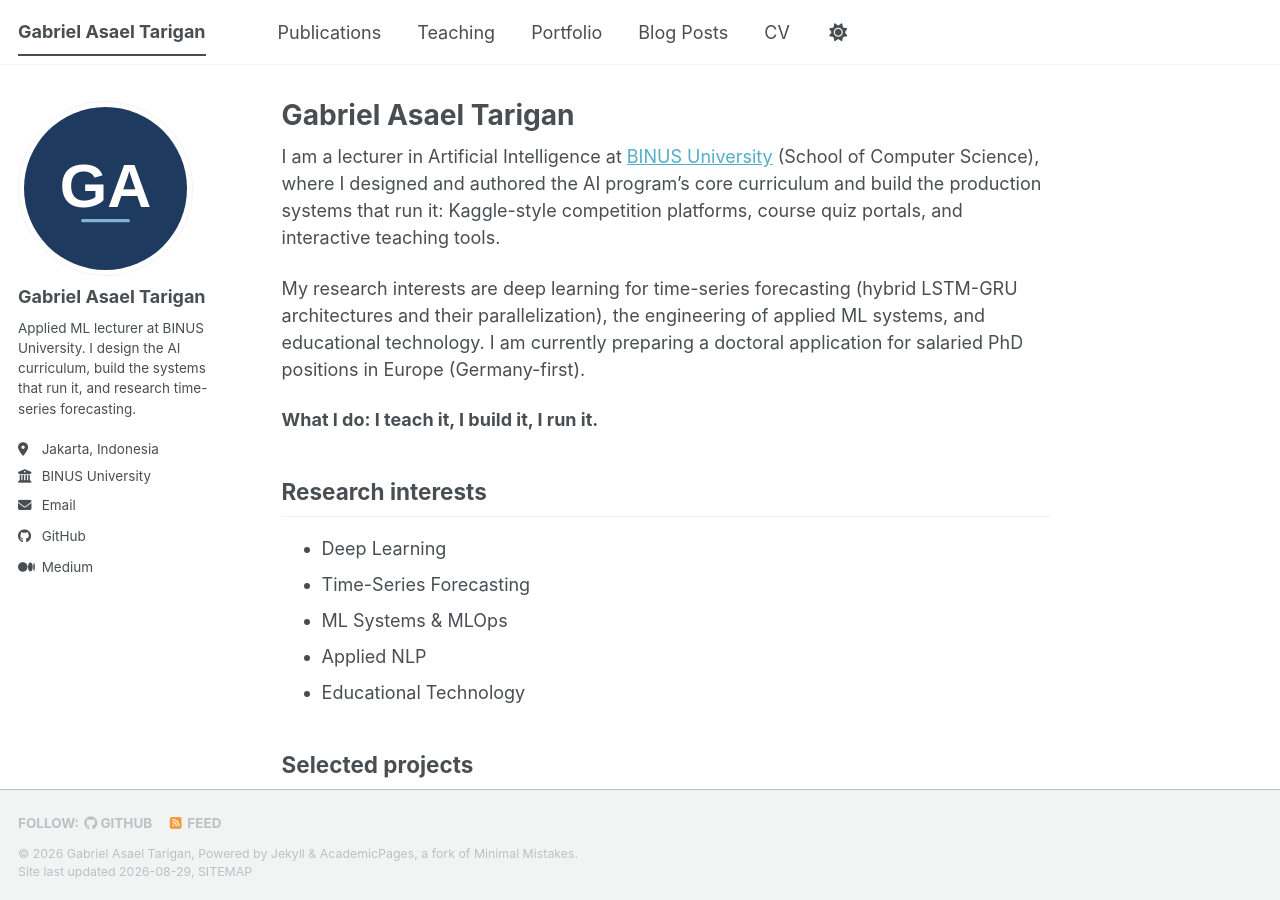
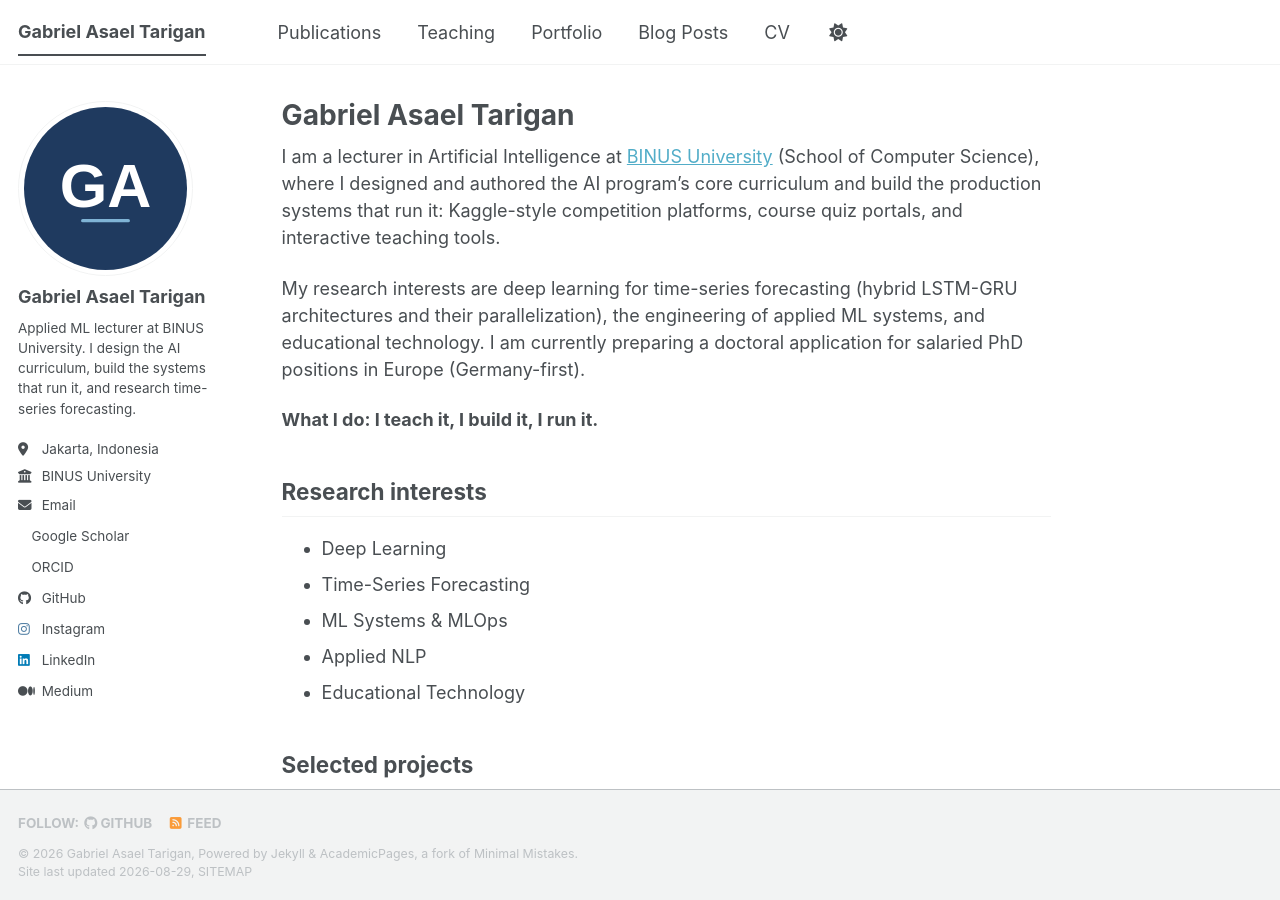
Before and after one commit to asaeltarigan/asaeltarigan.github.io, a Jekyll site: the page built from _pages/about.md, in a window 1280 px wide and 900 px high. Built offline with Jekyll 4.4.1, drawn with Linux system fonts in a browser that asks for light colours; a style sheet for code colours, icons or effects is not loaded; part of the change alters nothing that is shown.

Commit message:
Update profile URLs in _config.yml
Updated social media and academic profile URLs in the config file.

```diff
--- a/_config.yml
+++ b/_config.yml
@@ -35,10 +35,10 @@ author:
   # Academic websites
   academia         : # URL
   arxiv            : # URL - Update with the correct link to your profile
-  googlescholar    : # URL
+  googlescholar    : "https://scholar.google.com/citations?user=FCaQ7i0AAAAJ&hl"
   inspire-hep      : # URL
   impactstory      : # URL
-  orcid            : # URL
+  orcid            : "https://orcid.org/0009-0005-2246-5209"
   semantic         : # URL
   ssrn             : # URL
   pubmed           : # URL
@@ -64,11 +64,11 @@ author:
   goodreads        : # Username
   google_plus      : # Username
   keybase          : # Username
-  instagram        : # Username
+  instagram        : "asaelum"
   lastfm           : # Username
-  linkedin         : # Username
+  linkedin         : "gabrielasael"
   mastodon         : # URL
-  medium           : "https://medium.com/@asaeltarigan"
+  medium           : "https://asaeltarigan.medium.com/"
   pinterest        : # Username
   soundcloud       : # Username
   steam            : # Username
```
